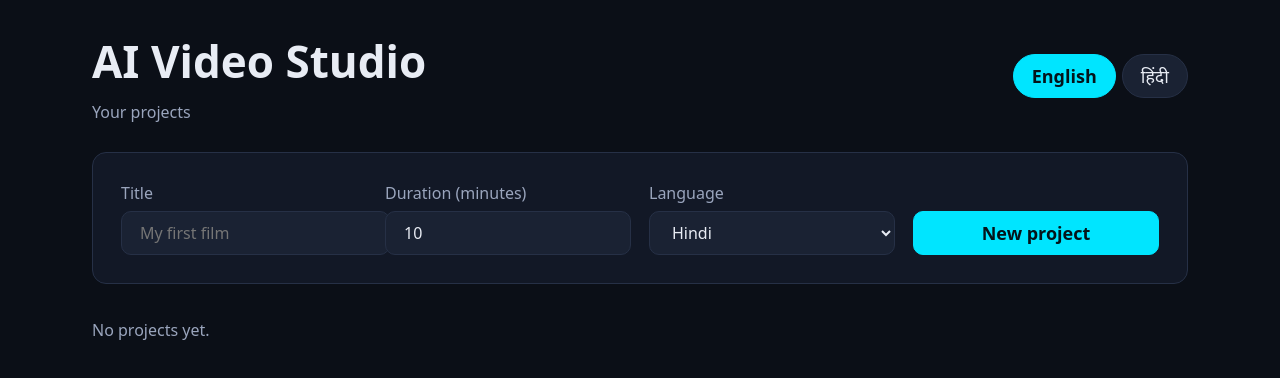
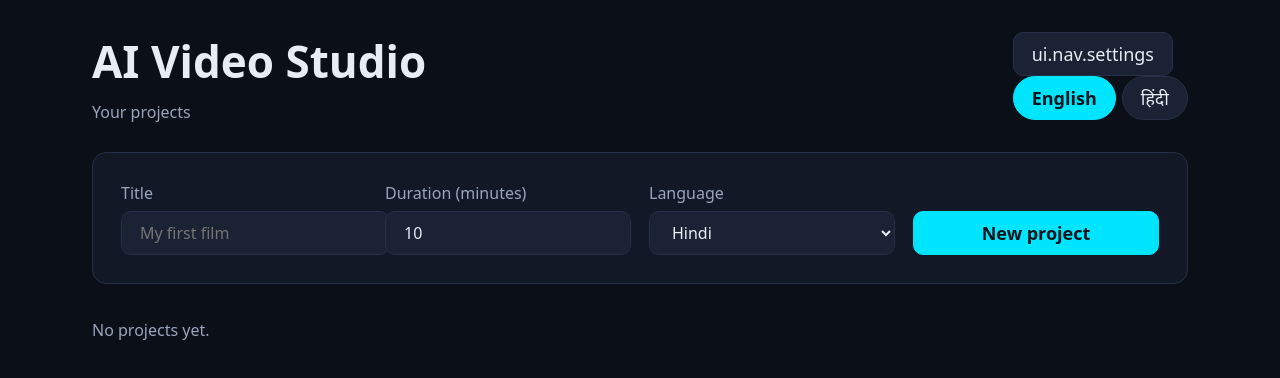
Before and after one commit to gk8626782-hub/Autonomous-AI-Video-Studio-Software-Architecture, a Next.js app in the folder apps/web/: page / in a window 1280 px wide. Shown: the top 378 px of the page. Built offline with nearby package versions, Linux system fonts and the light colour scheme.

Commit message:
feat(web): link the home screen to settings

```diff
--- a/apps/web/src/app/page.tsx
+++ b/apps/web/src/app/page.tsx
@@ -65,7 +65,12 @@ export default function HomePage() {
           <h1>{t("ui.app.name")}</h1>
           <p className="muted">{t("ui.home.subtitle")}</p>
         </div>
-        <LocaleSwitch />
+                <div className="topbar-actions">
+          <Link href="/settings/" className="link-button">
+            {t("ui.nav.settings")}
+          </Link>
+          <LocaleSwitch />
+        </div>
       </header>
 
       <form className="card form" onSubmit={(event) => void handleCreate(event)}>
```
